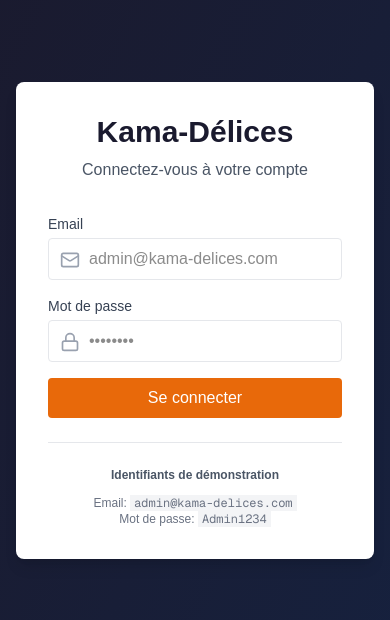
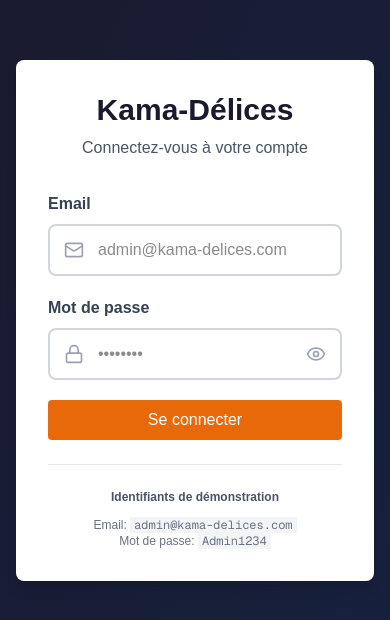
Before and after one commit to Talia10-14/kama-delice, a Next.js app: page /login in a window 390 px wide. Shown: the part 102-722 px from the top of the page. Built offline with nearby package versions, Linux system fonts and the light colour scheme.

Commit message:
UX: Improve mobile login form - better readability and show/hide password toggle

```diff
--- a/app/(auth)/login/form.tsx
+++ b/app/(auth)/login/form.tsx
@@ -6,7 +6,7 @@ import { signIn } from 'next-auth/react';
 import { useForm } from 'react-hook-form';
 import { zodResolver } from '@hookform/resolvers/zod';
 import { z } from 'zod';
-import { Mail, Lock, Loader2 } from 'lucide-react';
+import { Mail, Lock, Loader2, Eye, EyeOff } from 'lucide-react';
 
 const loginSchema = z.object({
   email: z.string().email('Email invalide'),
@@ -20,6 +20,7 @@ export function LoginForm() {
   const searchParams = useSearchParams();
   const [error, setError] = useState<string>('');
   const [isLoading, setIsLoading] = useState(false);
+  const [showPassword, setShowPassword] = useState(false);
 
   const {
     register,
@@ -68,40 +69,48 @@ export function LoginForm() {
             </div>
           )}
 
-          <form onSubmit={handleSubmit(onSubmit)} className="space-y-4">
+          <form onSubmit={handleSubmit(onSubmit)} className="space-y-5">
             <div>
-              <label className="block text-sm font-medium text-gray-700 mb-1">
+              <label className="block text-base font-semibold text-gray-700 mb-2">
                 Email
               </label>
               <div className="relative">
-                <Mail className="absolute left-3 top-3 text-gray-400" size={20} />
+                <Mail className="absolute left-4 top-4 text-gray-400" size={20} />
                 <input
                   type="email"
                   placeholder="admin@kama-delices.com"
                   {...register('email')}
-                  className="w-full pl-10 pr-4 py-2 border border-[#E5E7EB] rounded focus:outline-none focus:ring-2 focus:ring-[#E8690A]"
+                  className="w-full pl-12 pr-4 py-3 text-base border-2 border-gray-300 rounded-lg focus:outline-none focus:ring-2 focus:border-[#E8690A] focus:ring-[#E8690A]/20 transition"
                 />
               </div>
               {errors.email && (
-                <p className="mt-1 text-sm text-red-600">{errors.email.message}</p>
+                <p className="mt-2 text-sm text-red-600">{errors.email.message}</p>
               )}
             </div>
 
             <div>
-              <label className="block text-sm font-medium text-gray-700 mb-1">
+              <label className="block text-base font-semibold text-gray-700 mb-2">
                 Mot de passe
               </label>
               <div className="relative">
-                <Lock className="absolute left-3 top-3 text-gray-400" size={20} />
+                <Lock className="absolute left-4 top-4 text-gray-400" size={20} />
                 <input
-                  type="password"
+                  type={showPassword ? 'text' : 'password'}
                   placeholder="••••••••"
                   {...register('password')}
-                  className="w-full pl-10 pr-4 py-2 border border-[#E5E7EB] rounded focus:outline-none focus:ring-2 focus:ring-[#E8690A]"
+                  className="w-full pl-12 pr-12 py-3 text-base border-2 border-gray-300 rounded-lg focus:outline-none focus:ring-2 focus:border-[#E8690A] focus:ring-[#E8690A]/20 transition"
                 />
+                <button
+                  type="button"
+                  onClick={() => setShowPassword(!showPassword)}
+                  className="absolute right-4 top-4 text-gray-400 hover:text-gray-600 transition"
+                  aria-label={showPassword ? 'Masquer le mot de passe' : 'Afficher le mot de passe'}
+                >
+                  {showPassword ? <EyeOff size={20} /> : <Eye size={20} />}
+                </button>
               </div>
               {errors.password && (
-                <p className="mt-1 text-sm text-red-600">{errors.password.message}</p>
+                <p className="mt-2 text-sm text-red-600">{errors.password.message}</p>
               )}
             </div>
 
```
